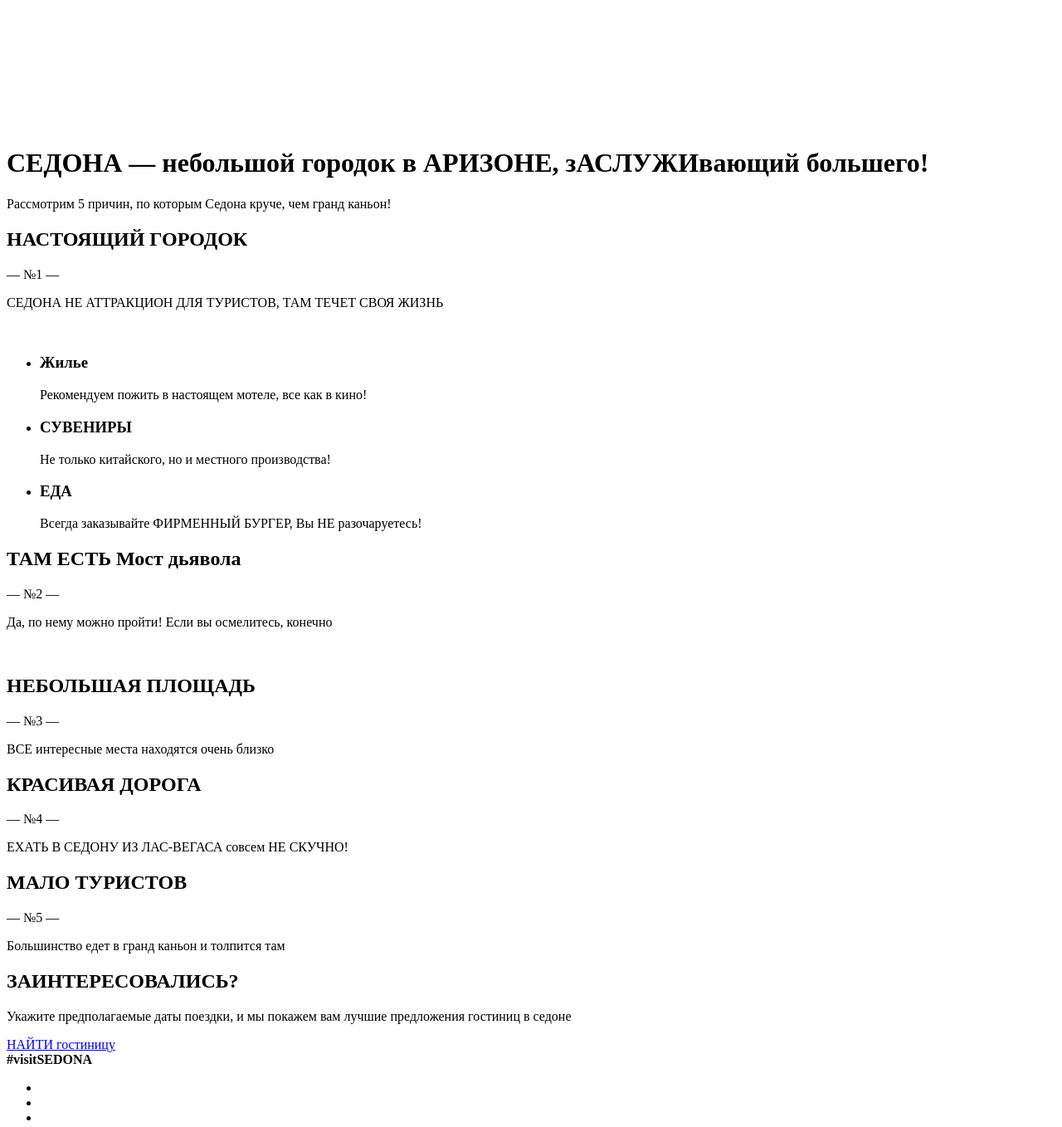
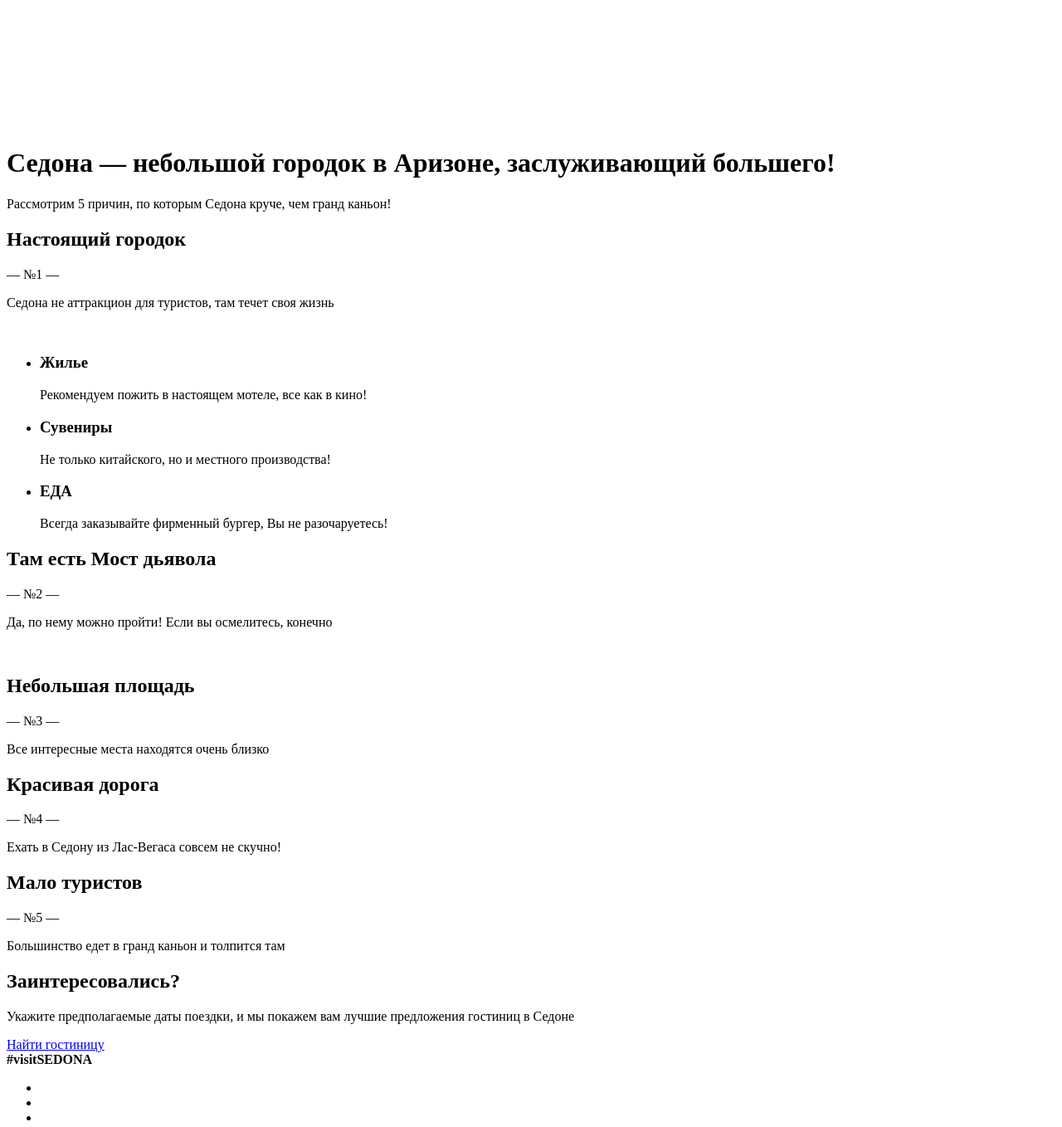
Before and after one commit to AlibekSopuev/323061-sedona, a website: page source/index.html in a window 1280 px wide. Shown: the part 148-1506 px from the top of the page at 83% size. Drawn offline with Linux system fonts and the light colour scheme.

Commit message:
Исправил текст, набранный заглавными

```diff
--- a/source/index.html
+++ b/source/index.html
@@ -37,14 +37,14 @@
 
     <main class="page-main">
       <div class="features">
-        <h1 class="features__headline">СЕДОНА — небольшой
-        городок в АРИЗОНЕ,
-        зАСЛУЖИвающий большего!</h1>
+        <h1 class="features__headline">Седона — небольшой
+        городок в Аризоне,
+        заслуживающий большего!</h1>
         <p>Рассмотрим 5 причин, по которым Седона круче, чем гранд каньон!</p>
         <section class="features__item features__item--modified">
-          <h2 class="features__title">НАСТОЯЩИЙ ГОРОДОК</h2>
+          <h2 class="features__title">Настоящий городок</h2>
           <p class="features__number">— №1 —</p>
-          <p class="features__description">СЕДОНА НЕ АТТРАКЦИОН ДЛЯ ТУРИСТОВ, ТАМ ТЕЧЕТ СВОЯ ЖИЗНЬ</p>
+          <p class="features__description">Седона не аттракцион для туристов, там течет своя жизнь</p>
           <img src="#" alt="" class="features__item--image">
         </section>
         <div class="advantages-list-wrapper">
@@ -54,41 +54,41 @@
                 <p class="advantages-list__description">Рекомендуем пожить в настоящем мотеле, все как в кино!</p>
               </li>
               <li class="advantages-list__item advantages-list__item--present">
-                <h3 class="advantages-list__title">СУВЕНИРЫ</h3>
+                <h3 class="advantages-list__title">Сувениры</h3>
                 <p class="advantages-list__description">Не только китайского, но и местного производства!</p>
               </li>
               <li class="advantages-list__item advantages-list__item--food">
                 <h3 class="advantages-list__title">ЕДА</h3>
-                <p class="advantages-list__description">Всегда заказывайте ФИРМЕННЫЙ БУРГЕР, Вы НЕ разочаруетесь!</p>
+                <p class="advantages-list__description">Всегда заказывайте фирменный бургер, Вы не разочаруетесь!</p>
               </li>
             </ul>
         </div>
         <section class="features__item features__item--modified">
-          <h2 class="features__title">ТАМ ЕСТЬ Мост дьявола</h2>
+          <h2 class="features__title">Там есть Мост дьявола</h2>
           <p class="features__number">— №2 —</p>
           <p class="features__description">Да, по нему можно пройти! Если вы осмелитесь, конечно</p>
           <img src="#" alt="" class="features__image">
         </section>
         <section class="features__item">
-          <h2 class="features__title">НЕБОЛЬШАЯ ПЛОЩАДЬ</h2>
+          <h2 class="features__title">Небольшая площадь</h2>
           <p class="features__number">— №3 —</p>
-          <p class="features__description">ВСЕ интересные места находятся очень близко</p>
+          <p class="features__description">Все интересные места находятся очень близко</p>
         </section>
         <section class="features__item">
-          <h2 class="features__title">КРАСИВАЯ ДОРОГА</h2>
+          <h2 class="features__title">Красивая дорога</h2>
           <p class="features__number">— №4 —</p>
-          <p class="features__description">ЕХАТЬ В СЕДОНУ ИЗ ЛАС-ВЕГАСА совсем НЕ СКУЧНО!</p>
+          <p class="features__description">Ехать в Седону из Лас-Вегаса совсем не скучно!</p>
         </section>
         <section class="features__item">
-          <h2 class="features__title">МАЛО ТУРИСТОВ</h2>
+          <h2 class="features__title">Мало туристов</h2>
           <p class="features__number">— №5 —</p>
           <p class="features__description">Большинство едет в гранд каньон и толпится там</p>
         </section>
       </div>
       <section class="interest">
-          <h2 class="interest__title">ЗАИНТЕРЕСОВАЛИСЬ?</h2>
-          <p class="interest__description">Укажите предполагаемые даты поездки, и мы покажем вам лучшие предложения гостиниц в седоне</p>
-          <a href="#" class="interest__find button">НАЙТИ гостиницу</a>
+          <h2 class="interest__title">Заинтересовались?</h2>
+          <p class="interest__description">Укажите предполагаемые даты поездки, и мы покажем вам лучшие предложения гостиниц в Седоне</p>
+          <a href="#" class="interest__find button">Найти гостиницу</a>
       </section>
       <section class="map">
       </section>
```
